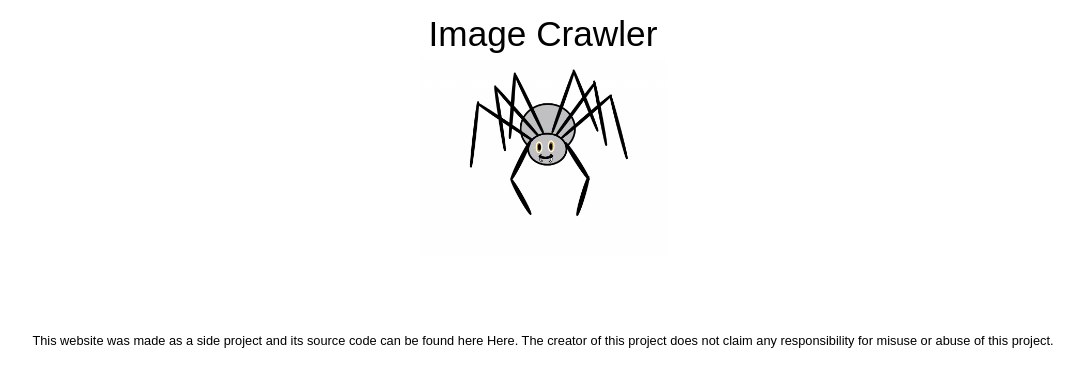
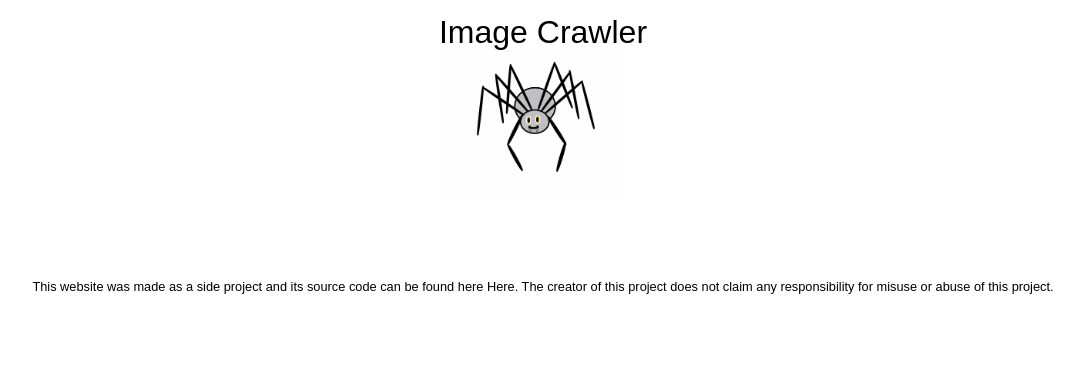
Before and after one commit to survivorbat/image-crawler, a Symfony app: template src/templates/base.html.twig in a window 1280 px wide. Shown: the top 387 px of the page, without its empty margins (97-1177 px from the left). Run offline with Twig, Linux system fonts and the light colour scheme; the template is opened without the code that fills it, so the values that code supplies are empty; some libraries are stand-ins or nearby versions.

Commit message:
Remove php version and change some styling

```diff
--- a/docker/php-fpm/usr/local/etc/php/conf.d/extra-php.ini
+++ b/docker/php-fpm/usr/local/etc/php/conf.d/extra-php.ini
@@ -8,3 +8,4 @@ realpath_cache_ttl=600
 
 session.save_handler = redis
 session.save_path = "tcp://redis:6379"
+expose_php = 0
--- a/src/public/css/main.css
+++ b/src/public/css/main.css
@@ -6,13 +6,13 @@
 }
 
 .header__title {
-    font-size: 2.2em;
+    font-size: 2em;
     text-align: center;
     padding-bottom: 0.1em;
 }
 
 .header__image {
-    height: 200px;
+    height: 150px;
 }
 
 .content__h2 {
```
